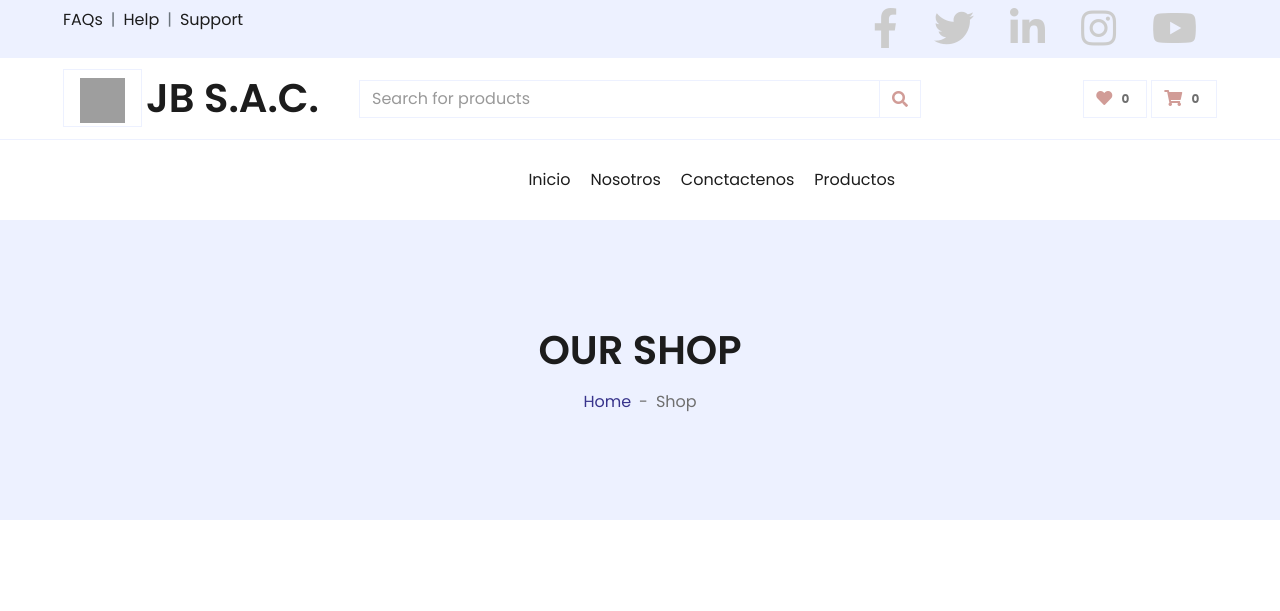
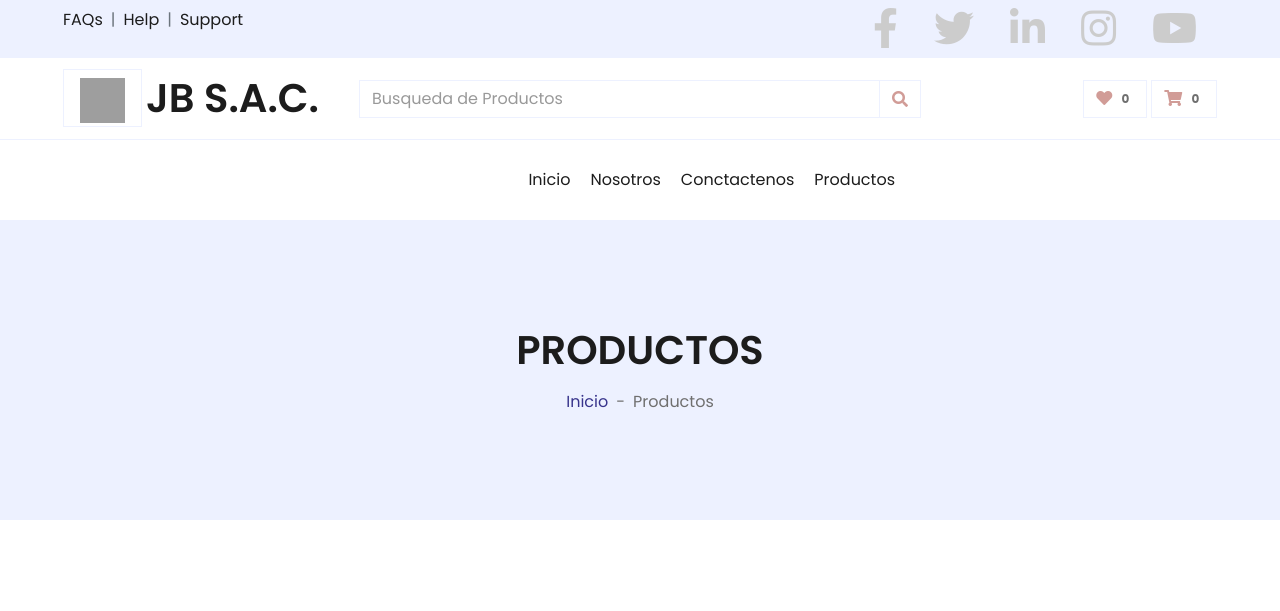
Before and after one commit to LeonellaPinto9/CarritoJB, a PHP site: page / in a window 1280 px wide. Shown: the top 611 px of the page. Run offline with PHP 8.4, Linux system fonts and the light colour scheme; data comes from the database, SQL or seed files in the repository; data that the repository does not hold is empty; some libraries are stand-ins or nearby versions; grey boxes are pictures that could not be loaded.

Commit message:
Formateo del Codigo del Index

```diff
--- a/index.php
+++ b/index.php
@@ -3,7 +3,7 @@
 
 <head>
     <meta charset="utf-8">
-    <title>EShopper - Bootstrap Shop Template</title>
+    <title>Soluciones Integrales JB</title>
     <meta content="width=device-width, initial-scale=1.0" name="viewport">
     <meta content="Free HTML Templates" name="keywords">
     <meta content="Free HTML Templates" name="description">
@@ -76,7 +76,7 @@
             <div class="col-lg-6 col-6 text-left">
                 <form action="">
                     <div class="input-group">
-                        <input type="text" class="form-control" placeholder="Search for products">
+                        <input type="text" class="form-control" placeholder="Busqueda de Productos">
                         <div class="input-group-append">
                             <span class="input-group-text bg-transparent text-primary">
                                 <i class="fa fa-search"></i>
@@ -128,11 +128,11 @@
     <!-- Page Header Start -->
     <div class="container-fluid bg-secondary mb-5">
         <div class="d-flex flex-column align-items-center justify-content-center" style="min-height: 300px">
-            <h1 class="font-weight-semi-bold text-uppercase mb-3">Our Shop</h1>
+            <h1 class="font-weight-semi-bold text-uppercase mb-3">Productos</h1>
             <div class="d-inline-flex">
-                <p class="m-0"><a href="">Home</a></p>
+                <p class="m-0"><a href="">Inicio</a></p>
                 <p class="m-0 px-2">-</p>
-                <p class="m-0">Shop</p>
+                <p class="m-0">Productos</p>
             </div>
         </div>
     </div>
@@ -186,7 +186,6 @@
                 </div>
                 <!-- Categorias End -->
 
-
             </div>
             <!-- Shop Sidebar End -->
 
@@ -195,26 +194,6 @@
                 <div class="row pb-3">
                     <div class="col-12 pb-1">
                         <div class="d-flex align-items-center justify-content-between mb-4">
-                            <!-- <form action="">
-                                <div class="input-group">
-                                    <input type="text" class="form-control" placeholder="Search by name">
-                                    <div class="input-group-append">
-                                        <span class="input-group-text bg-transparent text-primary">
-                                            <i class="fa fa-search"></i>
-                                        </span>
-                                    </div>
-                                </div>
-                            </form>
-                            <div class="dropdown ml-4">
-                                <button class="btn border dropdown-toggle" type="button" id="triggerId" data-toggle="dropdown" aria-haspopup="true"
-                                        aria-expanded="false">
-                                            Sort by
-                                        </button>
-                                <div class="dropdown-menu dropdown-menu-right" aria-labelledby="triggerId">
-                                    <a class="dropdown-item" href="#">Latest</a>
-                                    <a class="dropdown-item" href="#">Popularity</a>
-                                    <a class="dropdown-item" href="#">Best Rating</a>
-                                </div>-->
                         </div>
                     </div>
                 </div>
@@ -292,92 +271,7 @@
     <!-- Modal Detalles Producto End -->
 
     <!--FILTRADO DE PRODUCTOS -->
-    <script>
-    document.addEventListener('DOMContentLoaded', function() {
-        // Escuchar clics en categorías y subcategorías de forma dinámica
-        document.querySelector('.border-bottom').addEventListener('click', function(e) {
-            // Prevenir el comportamiento por defecto de los enlaces
-            e.preventDefault();
-
-            // Verificar si el elemento tiene un data-category-id o data-subcategory-id
-            var categoryId = e.target.getAttribute('data-category-id');
-            var subcategoryId = e.target.getAttribute('data-subcategory-id');
-
-            if (categoryId) {
-                // Filtrar por categoría
-                filterProducts('category', categoryId);
-            } else if (subcategoryId) {
-                // Filtrar por subcategoría
-                filterProducts('subcategory', subcategoryId);
-            }
-        });
-
-        // Función para realizar la solicitud y actualizar los productos
-        function filterProducts(type, id) {
-            fetch(`filter-products.php?type=${type}&id=${id}`)
-                .then(response => response.json())
-                .then(data => {
-                    console.log(data);  // Verificar qué datos llegan del servidor
-                    if (data.error) {
-                        console.error('Error en el servidor:', data.error);
-                        return;
-                    }
-                    if (!Array.isArray(data)) {
-                        console.error('Los datos no son un arreglo válido');
-                        return;
-                    }
-                    updateProductList(data); // Actualizar la lista de productos
-                })
-                .catch(error => {
-                    console.error('Error al filtrar productos:', error);
-                });
-        }
-
-        // Función para actualizar la lista de productos en el DOM
-        function updateProductList(products) {
-            var productContainer = document.getElementById('product-container');
-            if (!productContainer) {
-                console.error('Contenedor de productos no encontrado');
-                return;
-            }
-
-            if (products.length === 0) {
-                productContainer.innerHTML = '<div class="col-12"><p>No se encontraron productos.</p></div>';
-                return;
-            }
-
-            // Generar el HTML de los productos
-            var productsHtml = products.map(product => `
-                <div class="col-lg-4 col-md-6 col-sm-12 pb-1 product-item"
-                    data-category-id="${product.category_id || ''}"
-                    data-subcategory-id="${product.subcategory_id || ''}">
-                    <div class="card product-item border-0 mb-4">
-                        <div class="card-header product-img position-relative overflow-hidden bg-transparent border p-0">
-                            <img class="img-fluid w-100" src="${product.image_url || ''}" alt="${product.name || ''}">
-                        </div>
-                        <div class="card-body border-left border-right text-center p-0 pt-4 pb-3">
-                            <h6 class="text-truncate mb-3">${product.name || ''}</h6>
-                            <div class="d-flex justify-content-center">
-                                <h6>$${Number(product.price || 0).toFixed(2)}</h6>
-                                ${product.original_price ? `<h6 class="text-muted ml-2"><del>$${Number(product.original_price).toFixed(2)}</del></h6>` : ''}
-                            </div>
-                        </div>
-                        <div class="card-footer d-flex justify-content-between bg-light border">
-                            <a class="btn btn-sm text-dark p-0 view-detail-btn" data-product-id="${product.id_product || ''}">
-                                <i class="fas fa-eye text-primary mr-1"></i>View Detail
-                            </a>
-                            <a href="#" class="btn btn-sm text-dark p-0 add-to-cart" data-product-id="${product.id || ''}">
-                                <i class="fas fa-shopping-cart text-primary mr-1"></i>Add To Cart
-                            </a>
-                        </div>
-                    </div>
-                </div>
-            `).join('');
-
-            productContainer.innerHTML = productsHtml; // Reemplazar el HTML con los nuevos productos
-        }
-    });
-</script>
+    <script src="js/productos.js"></script>
 
     <!-- Back to Top -->
     <a href="#" class="btn btn-primary back-to-top"><i class="fa fa-angle-double-up"></i></a>
--- /dev/null
+++ b/js/productos.js
@@ -0,0 +1,84 @@
+document.addEventListener('DOMContentLoaded', function() {
+    // Escuchar clics en categorías y subcategorías de forma dinámica
+    document.querySelector('.border-bottom').addEventListener('click', function(e) {
+        // Prevenir el comportamiento por defecto de los enlaces
+        e.preventDefault();
+
+        // Verificar si el elemento tiene un data-category-id o data-subcategory-id
+        var categoryId = e.target.getAttribute('data-category-id');
+        var subcategoryId = e.target.getAttribute('data-subcategory-id');
+
+        if (categoryId) {
+            // Filtrar por categoría
+            filterProducts('category', categoryId);
+        } else if (subcategoryId) {
+            // Filtrar por subcategoría
+            filterProducts('subcategory', subcategoryId);
+        }
+    });
+
+    // Función para realizar la solicitud y actualizar los productos
+    function filterProducts(type, id) {
+        fetch(`filter-products.php?type=${type}&id=${id}`)
+            .then(response => response.json())
+            .then(data => {
+                console.log(data);  // Verificar qué datos llegan del servidor
+                if (data.error) {
+                    console.error('Error en el servidor:', data.error);
+                    return;
+                }
+                if (!Array.isArray(data)) {
+                    console.error('Los datos no son un arreglo válido');
+                    return;
+                }
+                updateProductList(data); // Actualizar la lista de productos
+            })
+            .catch(error => {
+                console.error('Error al filtrar productos:', error);
+            });
+    }
+
+    // Función para actualizar la lista de productos en el DOM
+    function updateProductList(products) {
+        var productContainer = document.getElementById('product-container');
+        if (!productContainer) {
+            console.error('Contenedor de productos no encontrado');
+            return;
+        }
+
+        if (products.length === 0) {
+            productContainer.innerHTML = '<div class="col-12"><p>No se encontraron productos.</p></div>';
+            return;
+        }
+
+        // Generar el HTML de los productos
+        var productsHtml = products.map(product => `
+            <div class="col-lg-4 col-md-6 col-sm-12 pb-1 product-item"
+                data-category-id="${product.category_id || ''}"
+                data-subcategory-id="${product.subcategory_id || ''}">
+                <div class="card product-item border-0 mb-4">
+                    <div class="card-header product-img position-relative overflow-hidden bg-transparent border p-0">
+                        <img class="img-fluid w-100" src="${product.image_url || ''}" alt="${product.name || ''}">
+                    </div>
+                    <div class="card-body border-left border-right text-center p-0 pt-4 pb-3">
+                        <h6 class="text-truncate mb-3">${product.name || ''}</h6>
+                        <div class="d-flex justify-content-center">
+                            <h6>$${Number(product.price || 0).toFixed(2)}</h6>
+                            ${product.original_price ? `<h6 class="text-muted ml-2"><del>$${Number(product.original_price).toFixed(2)}</del></h6>` : ''}
+                        </div>
+                    </div>
+                    <div class="card-footer d-flex justify-content-between bg-light border">
+                        <a class="btn btn-sm text-dark p-0 view-detail-btn" data-product-id="${product.id_product || ''}">
+                            <i class="fas fa-eye text-primary mr-1"></i>View Detail
+                        </a>
+                        <a href="#" class="btn btn-sm text-dark p-0 add-to-cart" data-product-id="${product.id || ''}">
+                            <i class="fas fa-shopping-cart text-primary mr-1"></i>Add To Cart
+                        </a>
+                    </div>
+                </div>
+            </div>
+        `).join('');
+
+        productContainer.innerHTML = productsHtml; // Reemplazar el HTML con los nuevos productos
+    }
+});
```
Lines whose indentation alone changed are shown as unchanged.
